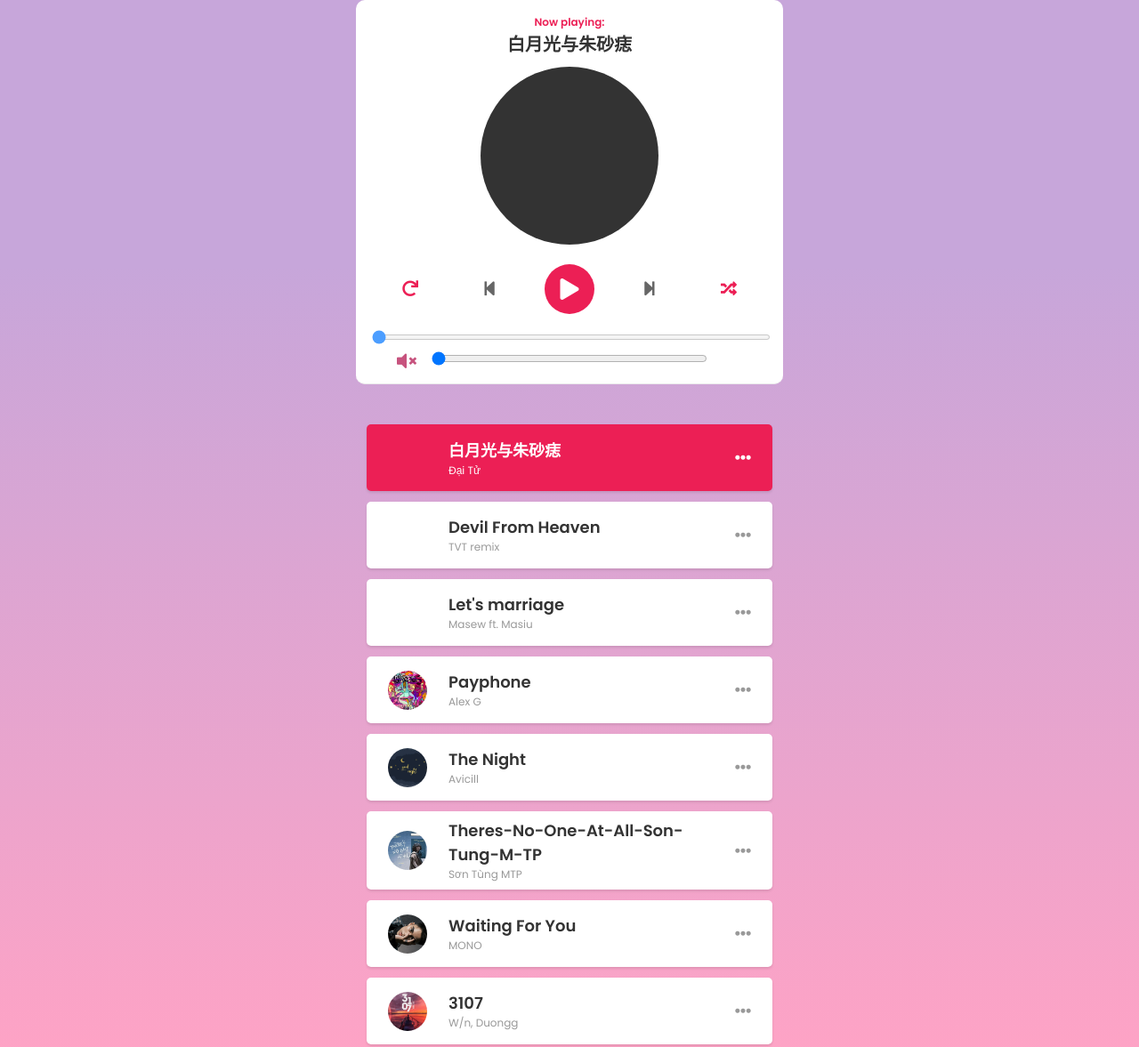
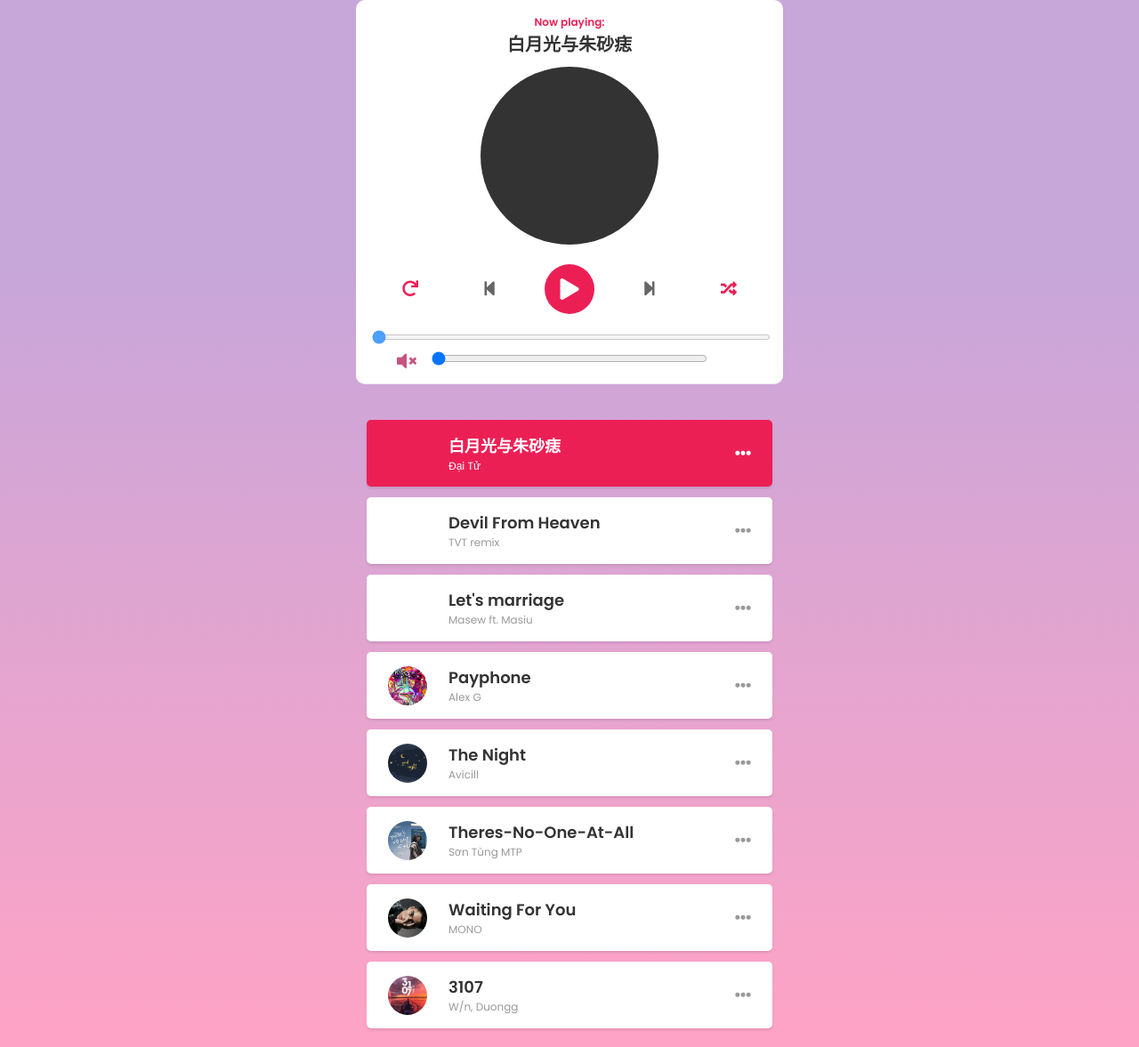
Before and after one commit to gagagahuy/MusicPlayer, a plain HTML site: page index.html in a window 1280 px wide. Shown: the top 1177 px of the page at 89% size. Drawn offline with Linux system fonts and the light colour scheme.

Commit message:
my changes

```diff
--- a/main.css
+++ b/main.css
@@ -141,7 +141,7 @@ header h2 {
 
 /* PLAYLIST */
 .playlist {
-    margin-top: 465px;
+    margin-top: 460px;
     padding: 12px;
 }
 
--- a/main.js
+++ b/main.js
@@ -61,7 +61,7 @@ const app = {
             path: './music/TheNight.mp3'
         },
         {
-            name: 'Theres-No-One-At-All-Son-Tung-M-TP',
+            name: 'Theres-No-One-At-All',
             author: 'Sơn Tùng MTP',
             image: './img/son-tung-m-tp.jpg ',
             path: './music/Theres-No-One-At-All-Son-Tung-M-TP.mp3'
@@ -241,6 +241,7 @@ const app = {
                 audio.volume = 0;
             }
             else {
+                _this.isMute = false
                 volumeBar.value = _this.currentVolume * 100;
                 audio.volume = _this.currentVolume;
             }
@@ -317,6 +318,7 @@ const app = {
         this.currentIndex = newIndex
         this.loadCurrentSong();
     },
+    // when browser closed
     star: function () {
         //Cấu hình từ config vào ứng dụng
         this.loadConfig();
```
Also changed, not shown: index.html (+1 -4 lines), img/iconMain.png (added).
